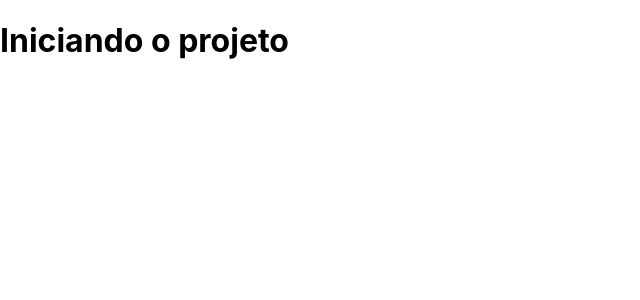
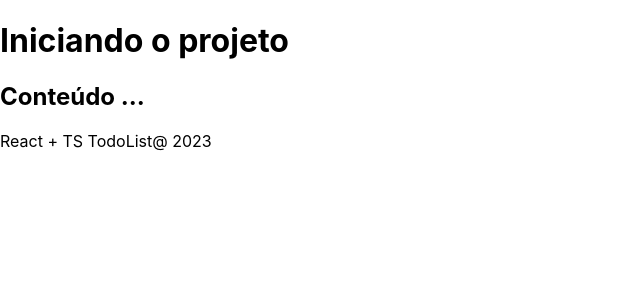
Before and after one commit to ollyvergithub/ReactComTypescriptProjetoTodoList, a React (Create React App) app: page / in a window 1280 px wide. Shown: the top 300 px of the page, without its empty margins (0-640 px from the left). Built offline with nearby package versions, Linux system fonts and the light colour scheme; the HTML template or start-up script is replaced by a standard one.

Commit message:
Cria cabecalho e rodapé

```diff
--- a/src/App.tsx
+++ b/src/App.tsx
@@ -1,9 +1,13 @@
 import React from 'react';
+import {Header} from "./components/Header";
+import {Footer} from "./components/Footer";
 
 function App() {
   return (
     <div className="App">
-      <h1>Iniciando o projeto</h1>
+        <Header/>
+        <h2>Conteúdo ...</h2>
+        <Footer/>
     </div>
   );
 }
--- /dev/null
+++ b/src/components/Footer.tsx
@@ -0,0 +1,9 @@
+import React from "react";
+
+export const Footer: React.FC = () => {
+    return (
+        <footer>
+            <p><span>React + TS TodoList</span>@ 2023</p>
+        </footer>
+    );
+};
--- /dev/null
+++ b/src/components/Header.tsx
@@ -0,0 +1,9 @@
+import React from "react";
+
+export const Header: React.FC = () => {
+    return (
+        <header>
+            <h1>Iniciando o projeto</h1>
+        </header>
+    );
+};
```
